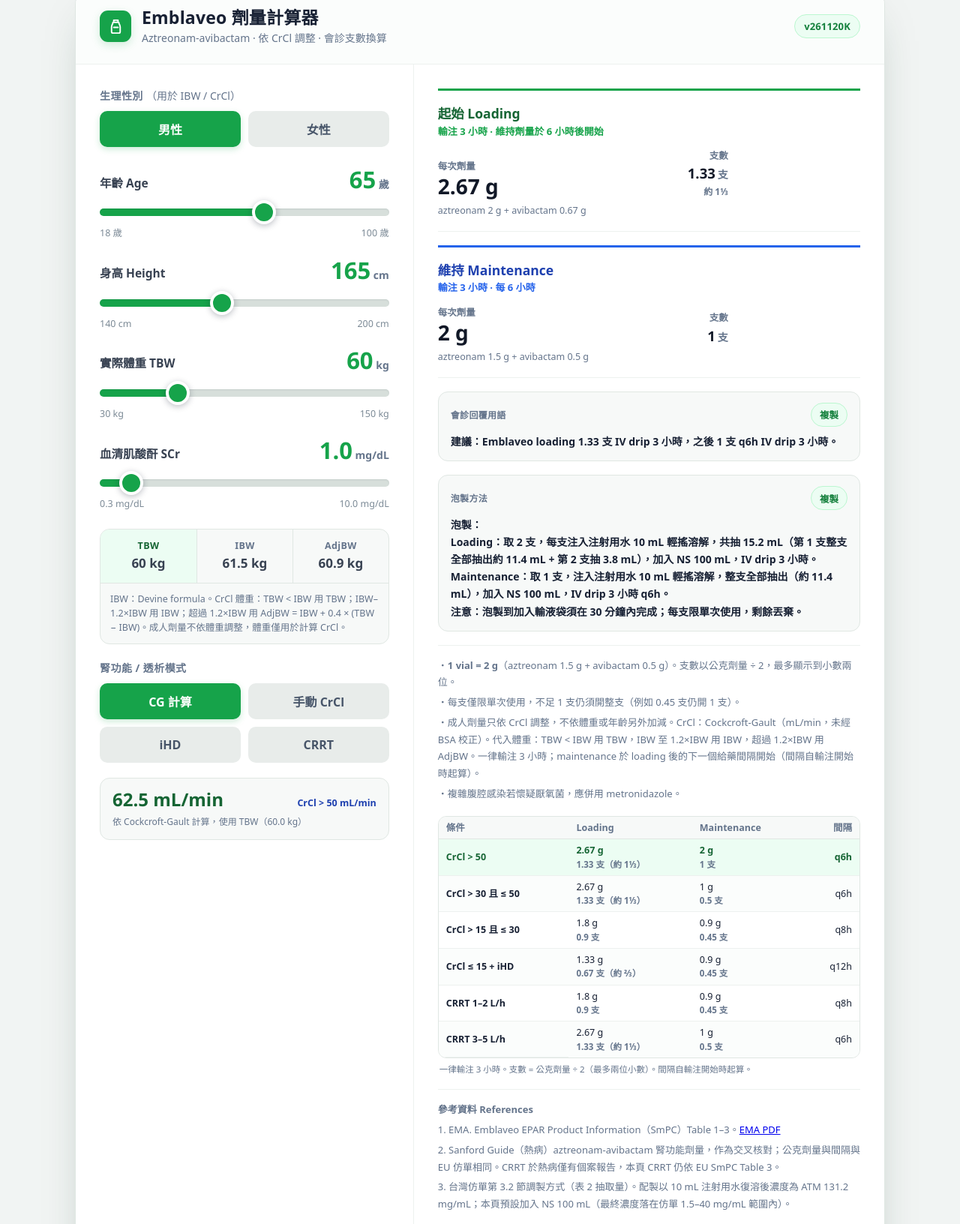
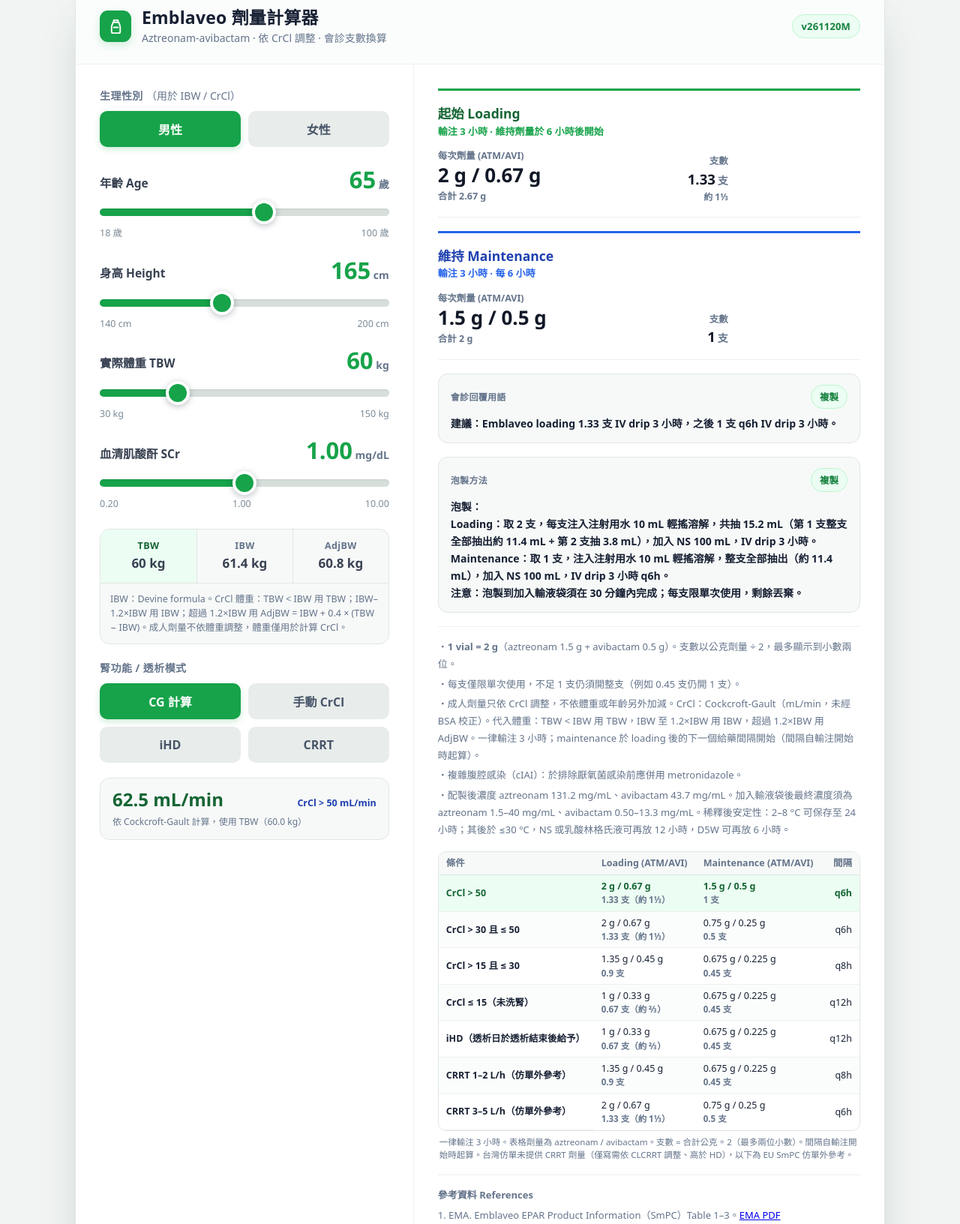
Before and after one commit to yintinglin/emblaveo, a plain HTML site: page index.html in a window 1280 px wide. Shown: the part 46-1678 px from the top of the page at 75% size. Drawn offline with Linux system fonts and the light colour scheme.

Commit message:
QC follow-up, nonlinear SCr slider, and split ≤15/iHD table rows (v261120M)

```diff
--- a/index.html
+++ b/index.html
@@ -6,7 +6,7 @@
   <meta name="color-scheme" content="light">
   <meta name="theme-color" content="#16a34a">
   <meta name="description" content="Emblaveo（aztreonam-avibactam）腎功能劑量計算器：依 CrCl 換算 loading / maintenance 公克劑量與支數。">
-  <title>Emblaveo 劑量計算器 v261120K</title>
+  <title>Emblaveo 劑量計算器 v261120M</title>
   <style>
     :root {
       --green: #16a34a;
@@ -769,10 +769,11 @@
       *, *::before, *::after { scroll-behavior: auto !important; transition-duration: 0.01ms !important; }
     }
 
-    .dose-metric.dose-pair .metric-value {
-      white-space: normal;
-      font-size: 25px;
-      line-height: 1.1;
+    .dose-metric.dose-pair .metric-value,
+    .dose-metric.dose-pair:first-child .metric-value {
+      white-space: nowrap;
+      font-size: 22px;
+      line-height: 1.15;
     }
     .prep-box {
       margin: 12px 0 0;
@@ -811,11 +812,13 @@
     }
     .effluent-switch { margin-bottom: 18px; }
     @media (min-width: 961px) {
-      .dose-metric.dose-pair .metric-value { font-size: 28px; }
+      .dose-metric.dose-pair .metric-value,
+      .dose-metric.dose-pair:first-child .metric-value { font-size: 26px; }
       .prep-main { font-size: 19px; }
     }
     @media (max-width: 480px) {
-      .dose-metric.dose-pair .metric-value { font-size: 22px; }
+      .dose-metric.dose-pair .metric-value,
+      .dose-metric.dose-pair:first-child .metric-value { font-size: 19px; }
     }
 
     .mode-switch.three { grid-template-columns: 1fr 1fr 1fr; }
@@ -841,6 +844,28 @@
       color: #fff;
       background: var(--green);
       box-shadow: 0 3px 9px rgba(22, 163, 74, 0.22);
+    }
+    .metric-hint {
+      font-weight: 650;
+      color: var(--muted);
+    }
+    .dose-total {
+      display: block;
+      margin-top: 4px;
+      color: var(--muted);
+      font-size: 12.5px;
+      line-height: 1.4;
+      font-weight: 600;
+    }
+    .crrt-offlabel {
+      margin: 0 0 12px;
+      padding: 10px 12px;
+      border-radius: 10px;
+      background: #fff7ed;
+      color: #9a3412;
+      font-size: 12.5px;
+      line-height: 1.55;
+      font-weight: 650;
     }
     .dose-sub {
       margin: 8px 0 0;
@@ -933,7 +958,7 @@
             <p class="subtitle">Aztreonam-avibactam · 依 CrCl 調整 · 會診支數換算</p>
           </div>
         </div>
-        <span class="version-badge" aria-label="版本 v261120K">v261120K</span>
+        <span class="version-badge" aria-label="版本 v261120M">v261120M</span>
       </header>
 
       <div class="workspace">
@@ -980,12 +1005,12 @@
           <div class="range-field">
             <div class="range-heading">
               <label for="scr-slider">血清肌酸酐 SCr</label>
-              <output class="range-value" for="scr-slider" aria-live="polite"><span id="scr-val">1.0</span><span class="unit"> mg/dL</span></output>
+              <output class="range-value" for="scr-slider" aria-live="polite"><span id="scr-val">1.00</span><span class="unit"> mg/dL</span></output>
             </div>
             <div class="range-control">
-              <input type="range" id="scr-slider" min="0.3" max="10.0" value="1.0" step="0.1" aria-label="血清肌酸酐，mg/dL">
-            </div>
-            <div class="range-scale" aria-hidden="true"><span>0.3 mg/dL</span><span>10.0 mg/dL</span></div>
+              <input type="range" id="scr-slider" min="0" max="1000" value="500" step="1" aria-label="血清肌酸酐，mg/dL，0.20 至 1.00 佔滑桿一半">
+            </div>
+            <div class="range-scale" aria-hidden="true"><span>0.20</span><span>1.00</span><span>10.00</span></div>
           </div>
 
           <div class="weight-summary" aria-label="體重參數">
@@ -1037,7 +1062,7 @@
               <button type="button" id="eff-low" class="gender-button" aria-pressed="true">1–2 L/h</button>
               <button type="button" id="eff-high" class="gender-button" aria-pressed="false">3–5 L/h</button>
             </div>
-            <p class="mode-note">劑量依 EU SmPC Table 3（假設無殘餘腎功能的初始劑量）。熱病（Sanford）對 CRRT 僅有個案報告。</p>
+            <p class="mode-note">台灣仿單未提供 CRRT 劑量（僅寫需依 CLCRRT 調整、高於 HD），以下為 EU SmPC 仿單外參考。熱病（Sanford）對 CRRT 僅有個案報告。</p>
           </div>
 
           <div class="crcl-display" aria-label="腎功能分級摘要">
@@ -1050,6 +1075,7 @@
         </section>
 
         <section class="results" aria-label="劑量結果" aria-live="polite">
+          <p class="crrt-offlabel" id="crrt-offlabel" hidden>台灣仿單未提供 CRRT 劑量（僅寫需依 CLCRRT 調整、高於 HD），以下為 EU SmPC 仿單外參考。</p>
           <article class="dose-card loading">
             <div class="dose-heading">
               <div>
@@ -1059,8 +1085,9 @@
             </div>
             <div class="dose-values dose-simple">
               <div class="dose-metric dose-pair">
-                <span class="metric-label">每次劑量</span>
-                <span class="metric-value" id="load-dose">2.67 g</span>
+                <span class="metric-label">每次劑量 <span class="metric-hint">(ATM/AVI)</span></span>
+                <span class="metric-value" id="load-dose">2 g / 0.67 g</span>
+                <span class="dose-total" id="load-total">合計 2.67 g</span>
               </div>
               <div class="dose-metric">
                 <span class="metric-label">支數</span>
@@ -1068,7 +1095,7 @@
                 <span class="vial-exact" id="load-frac">約 1⅓</span>
               </div>
             </div>
-            <p class="dose-sub" id="load-split">aztreonam 2 g + avibactam 0.67 g</p>
+            <p class="dose-sub" id="load-split" hidden></p>
           </article>
 
           <article class="dose-card maintenance">
@@ -1080,8 +1107,9 @@
             </div>
             <div class="dose-values dose-simple">
               <div class="dose-metric dose-pair">
-                <span class="metric-label">每次劑量</span>
-                <span class="metric-value" id="maint-dose">2 g</span>
+                <span class="metric-label">每次劑量 <span class="metric-hint">(ATM/AVI)</span></span>
+                <span class="metric-value" id="maint-dose">1.5 g / 0.5 g</span>
+                <span class="dose-total" id="maint-total">合計 2 g</span>
               </div>
               <div class="dose-metric">
                 <span class="metric-label">支數</span>
@@ -1089,7 +1117,7 @@
                 <span class="vial-exact" id="maint-frac" hidden></span>
               </div>
             </div>
-            <p class="dose-sub" id="maint-split">aztreonam 1.5 g + avibactam 0.5 g</p>
+            <p class="dose-sub" id="maint-split" hidden></p>
           </article>
 
           <div class="consult-box">
@@ -1114,7 +1142,8 @@
             <p>・<strong>1 vial = 2 g</strong>（aztreonam 1.5 g + avibactam 0.5 g）。支數以公克劑量 ÷ 2，最多顯示到小數兩位。</p>
             <p>・每支僅限單次使用，不足 1 支仍須開整支（例如 0.45 支仍開 1 支）。</p>
             <p>・成人劑量只依 CrCl 調整，不依體重或年齡另外加減。CrCl：Cockcroft-Gault（mL/min，未經 BSA 校正）。代入體重：TBW &lt; IBW 用 TBW，IBW 至 1.2×IBW 用 IBW，超過 1.2×IBW 用 AdjBW。一律輸注 3 小時；maintenance 於 loading 後的下一個給藥間隔開始（間隔自輸注開始時起算）。</p>
-            <p>・複雜腹腔感染若懷疑厭氧菌，應併用 metronidazole。</p>
+            <p>・複雜腹腔感染（cIAI）：於排除厭氧菌感染前應併用 metronidazole。</p>
+            <p>・配製後濃度 aztreonam 131.2 mg/mL、avibactam 43.7 mg/mL。加入輸液袋後最終濃度須為 aztreonam 1.5–40 mg/mL、avibactam 0.50–13.3 mg/mL。稀釋後安定性：2–8 °C 可保存至 24 小時；其後於 ≤30 °C，NS 或乳酸林格氏液可再放 12 小時，D5W 可再放 6 小時。</p>
           </div>
 
           <div id="dose-table"></div>
@@ -1122,8 +1151,8 @@
           <div id="references" class="references">
             <p class="references-title"><strong>參考資料 References</strong></p>
             <p>1. EMA. Emblaveo EPAR Product Information（SmPC）Table 1–3。<a href="https://www.ema.europa.eu/en/documents/product-information/emblaveo-epar-product-information_en.pdf" target="_blank" rel="noopener">EMA PDF</a></p>
-            <p>2. Sanford Guide（熱病）aztreonam-avibactam 腎功能劑量，作為交叉核對；公克劑量與間隔與 EU 仿單相同。CRRT 於熱病僅有個案報告，本頁 CRRT 仍依 EU SmPC Table 3。</p>
-            <p>3. 台灣仿單第 3.2 節調製方式（表 2 抽取量）。配製以 10 mL 注射用水復溶後濃度為 ATM 131.2 mg/mL；本頁預設加入 NS 100 mL（最終濃度落在仿單 1.5–40 mg/mL 範圍內）。</p>
+            <p>2. Sanford Guide（熱病）aztreonam-avibactam 腎功能劑量，作為交叉核對；公克劑量與間隔與 EU 仿單相同。台灣仿單未提供 CRRT 劑量（僅寫需依 CLCRRT 調整、高於 HD）；本頁 CRRT 數字依 EU SmPC Table 3，為仿單外參考。熱病僅有個案報告。</p>
+            <p>3. 台灣仿單第 3.2 節調製方式（表 2 抽取量）。配製以 10 mL 注射用水復溶後濃度為 ATM 131.2 mg/mL；本頁預設加入 NS 100 mL（最終濃度須為 aztreonam 1.5–40 mg/mL、avibactam 0.50–13.3 mg/mL）。稀釋後：2–8 °C 至 24 小時；其後 ≤30 °C 下 NS 或乳酸林格氏液 12 小時、D5W 6 小時。</p>
           </div>
         </section>
       </div>
@@ -1131,7 +1160,7 @@
       <footer class="disclaimer">
         <p class="disclaimer-title">⚠️ 免責聲明 / Disclaimer</p>
         <p>本工具僅供醫療專業人員參考，不能取代臨床判斷與藥師核對；給藥前請依院內規範與現行仿單確認。支數依 1 vial = 2 g 換算，供會診書寫參考。</p>
-        <p class="footer-version"><strong>版本：</strong>v261120K</p>
+        <p class="footer-version"><strong>版本：</strong>v261120M</p>
       </footer>
 
       <noscript><div class="noscript">此計算器需要啟用 JavaScript 才能更新劑量。</div></noscript>
@@ -1143,8 +1172,50 @@
       'use strict';
 
       // ===== Emblaveo (ATM-AVI) dosing core — pure functions, no DOM =====
-      const APP_VERSION = 'v261120K';
+      const APP_VERSION = 'v261120M';
       const VIAL_G = 2; // 1 vial = 2 g total (1.5 g ATM + 0.5 g AVI)
+      const CRRT_OFFLABEL = '台灣仿單未提供 CRRT 劑量（僅寫需依 CLCRRT 調整、高於 HD），以下為 EU SmPC 仿單外參考';
+      const SCR_MIN = 0.2;
+      const SCR_BREAK = 1;
+      const SCR_MAX = 10;
+      const SCR_STEP = 0.01;
+      const SCR_SLIDER_MAX = 1000;
+      const SCR_SLIDER_BREAK = 500;
+
+      function toFiniteNumber(v, fallback) {
+        const n = typeof v === 'number' ? v : parseFloat(v);
+        return Number.isFinite(n) ? n : fallback;
+      }
+      function snapScr(v) {
+        const n = toFiniteNumber(v, SCR_BREAK);
+        const snapped = Math.round(n / SCR_STEP) * SCR_STEP;
+        const clamped = Math.min(SCR_MAX, Math.max(SCR_MIN, snapped));
+        return Math.round(clamped * 100) / 100;
+      }
+      function scrToSliderPos(scr) {
+        const v = snapScr(scr);
+        let pos;
+        if (v <= SCR_BREAK) {
+          pos = SCR_SLIDER_BREAK * (v - SCR_MIN) / (SCR_BREAK - SCR_MIN);
+        } else {
+          pos = SCR_SLIDER_BREAK + (SCR_SLIDER_MAX - SCR_SLIDER_BREAK) * (v - SCR_BREAK) / (SCR_MAX - SCR_BREAK);
+        }
+        return Math.round(Math.max(0, Math.min(SCR_SLIDER_MAX, pos)));
+      }
+      function sliderPosToScr(pos) {
+        const p = toFiniteNumber(pos, SCR_SLIDER_BREAK);
+        const clamped = Math.max(0, Math.min(SCR_SLIDER_MAX, p));
+        let v;
+        if (clamped <= SCR_SLIDER_BREAK) {
+          v = SCR_MIN + (clamped / SCR_SLIDER_BREAK) * (SCR_BREAK - SCR_MIN);
+        } else {
+          v = SCR_BREAK + ((clamped - SCR_SLIDER_BREAK) / (SCR_SLIDER_MAX - SCR_SLIDER_BREAK)) * (SCR_MAX - SCR_BREAK);
+        }
+        return snapScr(v);
+      }
+      function roundCrcl(v) {
+        return Math.round(toFiniteNumber(v, 0) * 10) / 10;
+      }
 
       // displayVials is the clean 2-decimal value used on the page (2.67/2 = 1.335 → 1.33, not 1.34)
       const DOSE = {
@@ -1186,12 +1257,13 @@
           ' mL，加入 NS 100 mL，IV drip 3 小時' + interval + '。';
       }
 
-      function formatPrepText(loadingG, maintG, intervalH, afterHd) {
+      function formatPrepText(loadingG, maintG, intervalH, afterHd, crrt) {
         let text = '泡製：\n' +
           formatDosePrep('loading', loadingG, intervalH) + '\n' +
           formatDosePrep('maintenance', maintG, intervalH) + '\n' +
           '注意：泡製到加入輸液袋須在 30 分鐘內完成；每支限單次使用，剩餘丟棄。';
         if (afterHd) text += '透析日於透析結束後給予。';
+        if (crrt) text += '\n' + CRRT_OFFLABEL + '。';
         return text;
       }
 
@@ -1199,11 +1271,11 @@
         { key: '>50', min: 50, exclusiveMin: true, max: Infinity, label: 'CrCl > 50 mL/min', loadingG: 2.67, maintG: 2, intervalH: 6 },
         { key: '30-50', min: 30, exclusiveMin: true, max: 50, label: 'CrCl > 30 且 ≤ 50 mL/min', loadingG: 2.67, maintG: 1, intervalH: 6 },
         { key: '15-30', min: 15, exclusiveMin: true, max: 30, label: 'CrCl > 15 且 ≤ 30 mL/min', loadingG: 1.8, maintG: 0.9, intervalH: 8 },
-        { key: '≤15', min: -Infinity, exclusiveMin: false, max: 15, label: 'CrCl ≤ 15 mL/min（須配合間歇性血液透析）', loadingG: 1.33, maintG: 0.9, intervalH: 12, requiresRrt: true }
+        { key: '≤15', min: -Infinity, exclusiveMin: false, max: 15, label: 'CrCl ≤ 15 mL/min（未洗腎）', loadingG: 1.33, maintG: 0.9, intervalH: 12 }
       ];
 
       function ibwKg(sex, heightCm) {
-        return (sex === 'female' ? 45.5 : 50) + 0.91 * (heightCm - 152.4);
+        return (sex === 'female' ? 45.5 : 50) + (2.3 / 2.54) * (heightCm - 152.4);
       }
       function adjBwKg(ibw, tbw) { return ibw + 0.4 * (tbw - ibw); }
       // CrCl weight: TBW if TBW < IBW or IBW <= 0 (very short stature);
@@ -1233,6 +1305,7 @@
           exact,
           opened,
           splitText: 'aztreonam ' + meta.atmG + ' g + avibactam ' + meta.aviG + ' g',
+          atmAviText: meta.atmG + ' g / ' + meta.aviG + ' g',
           doseText: meta.totalG + ' g',
           vialMain: fmtVial(meta.displayVials),
           fractionText: meta.fraction || '',
@@ -1244,7 +1317,7 @@
         return aboveMin && crcl <= band.max;
       }
       function crclBand(crcl) {
-        return CRCL_BANDS.find(b => inBand(crcl, b));
+        return CRCL_BANDS.find(b => inBand(roundCrcl(crcl), b));
       }
 
       /**
@@ -1252,23 +1325,38 @@
        *       mode: 'cg'|'manual'|'ihd'|'crrt', manualCrcl, effluent: '1-2'|'3-5' }
        */
       function computeEmblaveo(p) {
-        const ibw = ibwKg(p.sex, p.heightCm);
-        const cw = crclWeightKg(p.weightKg, ibw);
-        const cgCrcl = cockcroftGault(p.age, cw.kg, p.scr, p.sex);
+        p = p || {};
+        const sex = p.sex === 'female' ? 'female' : 'male';
+        const age = toFiniteNumber(p.age, 65);
+        const heightCm = toFiniteNumber(p.heightCm, 165);
+        const weightKg = toFiniteNumber(p.weightKg, 60);
+        let scr = toFiniteNumber(p.scr, 1);
+        if (!(scr > 0)) scr = 1;
+        const mode = p.mode || 'cg';
+        const manualCrcl = toFiniteNumber(p.manualCrcl, 60);
+        const effluent = p.effluent === '3-5' ? '3-5' : '1-2';
+
+        const ibw = ibwKg(sex, heightCm);
+        const cw = crclWeightKg(weightKg, ibw);
+        const cgCrcl = cockcroftGault(age, cw.kg, scr, sex);
         let usedCrcl = cgCrcl;
         let band;
         let warning = null;
         let note = '依 Cockcroft-Gault 計算，使用 ' + cw.type;
 
-        if (p.mode === 'manual') {
-          usedCrcl = p.manualCrcl;
+        if (mode === 'manual') {
+          usedCrcl = manualCrcl;
           band = crclBand(usedCrcl);
           note = '手動輸入 CrCl';
-        } else if (p.mode === 'ihd') {
-          band = CRCL_BANDS.find(b => b.key === '≤15');
-          note = '間歇性血液透析：使用 CrCl ≤ 15 方案；透析日於 HD 結束後給藥';
-        } else if (p.mode === 'crrt') {
-          const high = p.effluent === '3-5';
+        } else if (mode === 'ihd') {
+          const base15 = CRCL_BANDS.find(b => b.key === '≤15');
+          band = Object.assign({}, base15, {
+            key: 'ihd',
+            label: 'iHD（透析日於透析結束後給予）'
+          });
+          note = '間歇性血液透析：劑量與 CrCl ≤ 15 相同；透析日於 HD 結束後給藥';
+        } else if (mode === 'crrt') {
+          const high = effluent === '3-5';
           band = {
             key: high ? 'crrt-3-5' : 'crrt-1-2',
             label: high ? 'CRRT 流出液流速 3–5 L/h' : 'CRRT 流出液流速 1–2 L/h',
@@ -1277,14 +1365,10 @@
             intervalH: high ? 6 : 8,
             crrt: true
           };
-          note = 'CRRT 初始劑量依 EU SmPC Table 3（假設無殘餘腎功能）。熱病僅有個案報告。';
+          note = CRRT_OFFLABEL + '（EU SmPC Table 3，假設無殘餘腎功能）。熱病僅有個案報告。';
         } else {
           band = crclBand(usedCrcl);
           note = '依 Cockcroft-Gault 計算，使用 ' + cw.type;
-        }
-
-        if (p.mode !== 'ihd' && p.mode !== 'crrt' && band.requiresRrt) {
-          warning = 'CrCl ≤ 15 mL/min 時，除非已開始血液透析或其他腎臟替代治療，否則不應使用 aztreonam-avibactam。';
         }
 
         const loading = describeDose(band.loadingG);
@@ -1293,10 +1377,11 @@
         const consult = '建議：Emblaveo loading ' + loading.vialPhrase +
           ' IV drip 3 小時，之後 ' + maintenance.vialPhrase +
           ' q' + band.intervalH + 'h IV drip 3 小時。' +
-          (p.mode === 'ihd' ? '透析日於透析結束後給予。' : '');
-        const prep = formatPrepText(band.loadingG, band.maintG, band.intervalH, p.mode === 'ihd');
+          (mode === 'ihd' ? '透析日於透析結束後給予。' : '') +
+          (mode === 'crrt' ? CRRT_OFFLABEL + '。' : '');
+        const prep = formatPrepText(band.loadingG, band.maintG, band.intervalH, mode === 'ihd', mode === 'crrt');
         return {
-          ibw, abw: adjBwKg(ibw, p.weightKg), tbw: p.weightKg,
+          ibw, abw: adjBwKg(ibw, weightKg), tbw: weightKg,
           crclWeight: cw, cgCrcl, usedCrcl,
           band, note, warning, loading, maintenance,
           intervalH: band.intervalH, dosesPerDay, consult, prep
@@ -1308,7 +1393,7 @@
         buttons.forEach(btn => btn.setAttribute('aria-pressed', btn === active ? 'true' : 'false'));
       }
       function fmtCrcl(v) {
-        return (Math.round(v * 10) / 10).toFixed(1).replace(/\.0$/, '') + ' mL/min';
+        return roundCrcl(v).toFixed(1).replace(/\.0$/, '') + ' mL/min';
       }
 
       const el = {
@@ -1330,16 +1415,19 @@
         manualField: document.getElementById('manual-field'),
         ihdField: document.getElementById('ihd-field'),
         crrtField: document.getElementById('crrt-field'),
+        crrtOfflabel: document.getElementById('crrt-offlabel'),
         crclValue: document.getElementById('crcl-value'),
         bandLabel: document.getElementById('band-label'),
         crclNote: document.getElementById('crcl-note'),
         loadRegimen: document.getElementById('load-regimen'),
         loadDose: document.getElementById('load-dose'),
+        loadTotal: document.getElementById('load-total'),
         loadSplit: document.getElementById('load-split'),
         loadVial: document.getElementById('load-vial'),
         loadFrac: document.getElementById('load-frac'),
         maintRegimen: document.getElementById('maint-regimen'),
         maintDose: document.getElementById('maint-dose'),
+        maintTotal: document.getElementById('maint-total'),
         maintSplit: document.getElementById('maint-split'),
         maintVial: document.getElementById('maint-vial'),
         maintFrac: document.getElementById('maint-frac'),
@@ -1364,8 +1452,9 @@
       let lastPrep = '';
 
       function fillDose(kind, dose) {
-        el[kind + 'Dose'].textContent = dose.doseText;
-        el[kind + 'Split'].textContent = dose.splitText;
+        el[kind + 'Dose'].textContent = dose.atmAviText;
+        el[kind + 'Total'].textContent = '合計 ' + dose.doseText;
+        el[kind + 'Split'].textContent = '';
         el[kind + 'Vial'].textContent = dose.vialMain;
         if (dose.fractionText) {
           el[kind + 'Frac'].textContent = dose.fractionText;
@@ -1388,21 +1477,23 @@
           { key: '>50', cond: 'CrCl &gt; 50', load: 2.67, maint: 2, interval: 'q6h' },
           { key: '30-50', cond: 'CrCl &gt; 30 且 ≤ 50', load: 2.67, maint: 1, interval: 'q6h' },
           { key: '15-30', cond: 'CrCl &gt; 15 且 ≤ 30', load: 1.8, maint: 0.9, interval: 'q8h' },
-          { key: '≤15', cond: 'CrCl ≤ 15 + iHD', load: 1.33, maint: 0.9, interval: 'q12h' },
-          { key: 'crrt-1-2', cond: 'CRRT 1–2 L/h', load: 1.8, maint: 0.9, interval: 'q8h' },
-          { key: 'crrt-3-5', cond: 'CRRT 3–5 L/h', load: 2.67, maint: 1, interval: 'q6h' }
+          { key: '≤15', cond: 'CrCl ≤ 15（未洗腎）', load: 1.33, maint: 0.9, interval: 'q12h' },
+          { key: 'ihd', cond: 'iHD（透析日於透析結束後給予）', load: 1.33, maint: 0.9, interval: 'q12h' },
+          { key: 'crrt-1-2', cond: 'CRRT 1–2 L/h（仿單外參考）', load: 1.8, maint: 0.9, interval: 'q8h' },
+          { key: 'crrt-3-5', cond: 'CRRT 3–5 L/h（仿單外參考）', load: 2.67, maint: 1, interval: 'q6h' }
         ];
         const cell = (g) => {
           const d = describeDose(g);
           const extra = d.fractionText ? '（' + d.fractionText + '）' : '';
-          return '<td>' + d.doseText + '<span class="table-prep">' + d.vialPhrase + extra + '</span></td>';
+          return '<td>' + d.atmAviText + '<span class="table-prep">' + d.vialPhrase + extra + '</span></td>';
         };
         const tr = rows.map(r => '<tr data-key="' + r.key + '"><th>' + r.cond + '</th>' + cell(r.load) + cell(r.maint) + '<td>' + r.interval + '</td></tr>').join('');
         el.doseTable.innerHTML =
           '<div class="table-wrap"><table class="ref-table">' +
-          '<thead><tr><th>條件</th><th>Loading</th><th>Maintenance</th><th>間隔</th></tr></thead>' +
+          '<thead><tr><th>條件</th><th>Loading (ATM/AVI)</th><th>Maintenance (ATM/AVI)</th><th>間隔</th></tr></thead>' +
           '<tbody id="dose-table-body">' + tr + '</tbody></table></div>' +
-          '<p class="table-foot">一律輸注 3 小時。支數 = 公克劑量 ÷ 2（最多兩位小數）。間隔自輸注開始時起算。</p>';
+          '<p class="table-foot">一律輸注 3 小時。表格劑量為 aztreonam / avibactam。支數 = 合計公克 ÷ 2（最多兩位小數）。間隔自輸注開始時起算。' +
+          CRRT_OFFLABEL + '。</p>';
       }
 
       function highlightTableRow(key) {
@@ -1414,12 +1505,12 @@
       function readInputs() {
         return {
           sex: state.sex,
-          age: +el.ageSlider.value,
-          heightCm: +el.heightSlider.value,
-          weightKg: +el.weightSlider.value,
-          scr: +el.scrSlider.value,
+          age: toFiniteNumber(el.ageSlider.value, 65),
+          heightCm: toFiniteNumber(el.heightSlider.value, 165),
+          weightKg: toFiniteNumber(el.weightSlider.value, 60),
+          scr: sliderPosToScr(el.scrSlider.value),
           mode: state.mode,
-          manualCrcl: +el.manualCrclSlider.value,
+          manualCrcl: toFiniteNumber(el.manualCrclSlider.value, 60),
           effluent: state.effluent
         };
       }
@@ -1429,7 +1520,7 @@
         el.ageVal.textContent = p.age;
         el.heightVal.textContent = p.heightCm;
         el.weightVal.textContent = p.weightKg;
-        el.scrVal.textContent = p.scr.toFixed(1);
+        el.scrVal.textContent = snapScr(p.scr).toFixed(2);
         el.manualCrclVal.textContent = p.manualCrcl;
         updateRangeFills();
         el.manualField.hidden = p.mode !== 'manual';
@@ -1481,7 +1572,10 @@
           alerts.push('4 小時血液透析約可清除 aztreonam 劑量的 38%、avibactam 的 55%；透析日請在 HD 結束後給藥。仿單未另外規定補充劑量。');
         }
         if (p.mode === 'crrt') {
-          alerts.push('CRRT 劑量為 EU 仿單初始建議，假設無殘餘腎功能；僅列出流出液流速 1–2 與 3–5 L/h。熱病（Sanford）僅有個案報告。');
+          el.crrtOfflabel.hidden = false;
+          alerts.push(CRRT_OFFLABEL + '。僅列出流出液流速 1–2 與 3–5 L/h（假設無殘餘腎功能）。熱病（Sanford）僅有個案報告。');
+        } else if (el.crrtOfflabel) {
+          el.crrtOfflabel.hidden = true;
         }
         if (alerts.length > 0) {
           el.alertBox.innerHTML = alerts.join('<br>');
```
